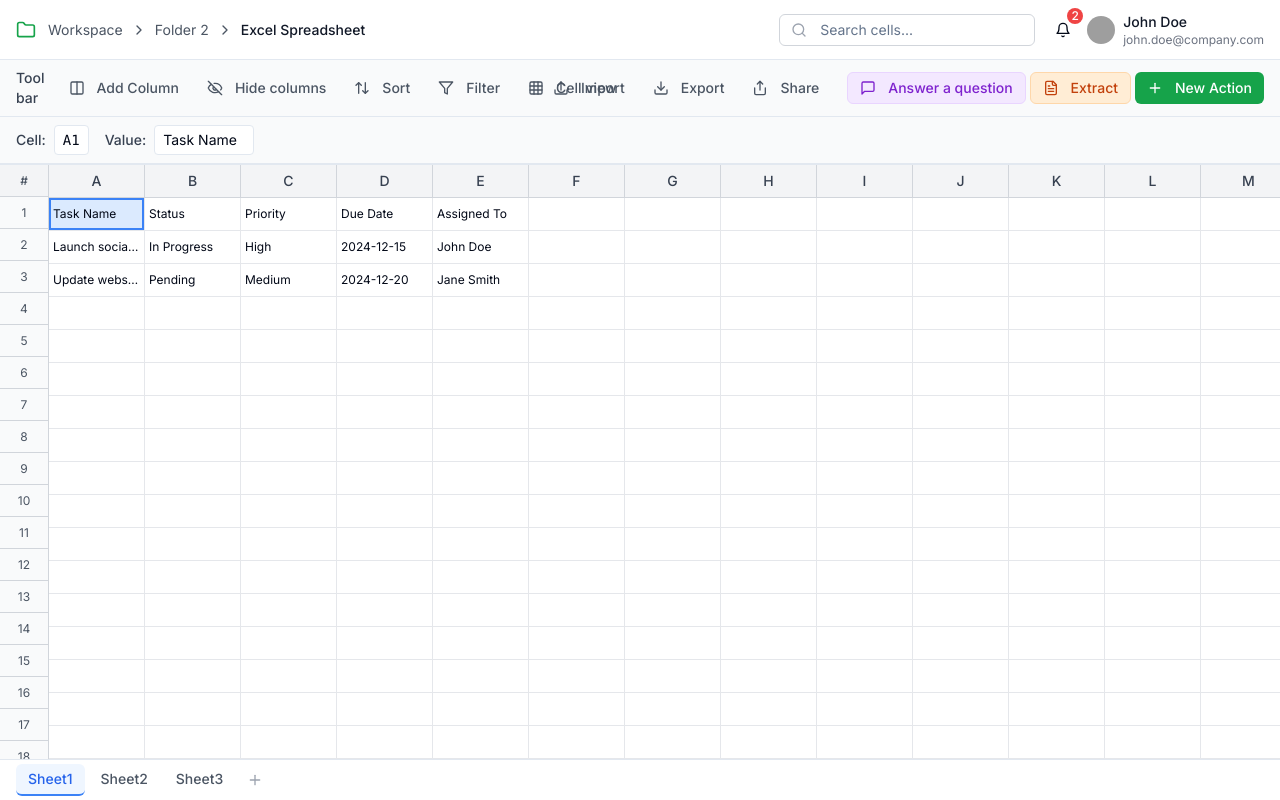
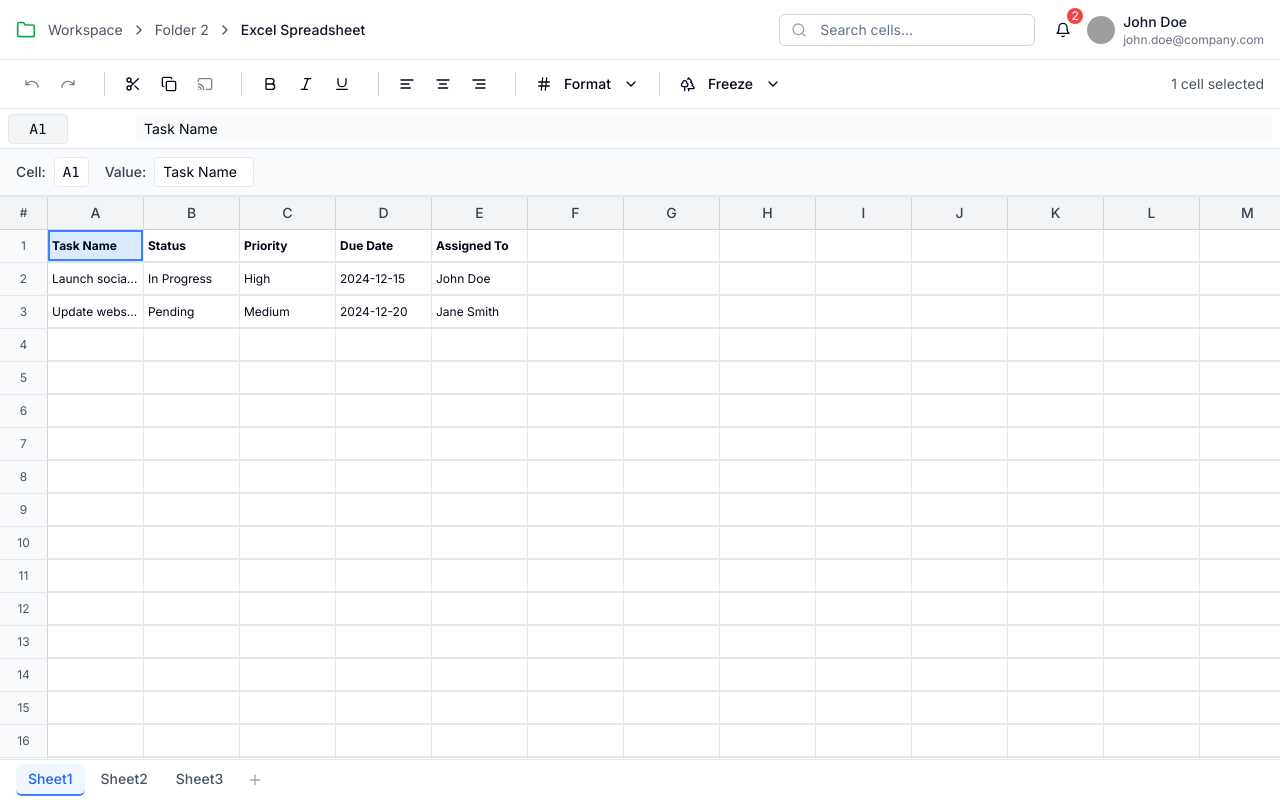
Before and after one commit to harshithgangone/Spreedsheet-Frontend, a Next.js app: page / in a window 1280 px wide. Built offline with nearby package versions, Linux system fonts and the light colour scheme; grey boxes are pictures that could not be loaded.

Commit message:
Updated excel-grid.tsx

```diff
--- a/app/globals.css
+++ b/app/globals.css
@@ -150,17 +150,11 @@
   scroll-behavior: smooth;
 }
 
-/* Text alignment classes */
-.text-left {
-  text-align: left;
-}
-
-.text-center {
-  text-align: center;
-}
-
-.text-right {
-  text-align: right;
+/* Text truncation for long content */
+.truncate {
+  overflow: hidden;
+  text-overflow: ellipsis;
+  white-space: nowrap;
 }
 
 /* Ensure proper grid layout */
@@ -182,33 +176,3 @@
   flex: 1;
   overflow: auto;
 }
-
-/* Custom scrollbar for better Excel-like experience */
-.custom-scrollbar {
-  scrollbar-width: thin;
-  scrollbar-color: #cbd5e1 #f8fafc;
-}
-
-.custom-scrollbar::-webkit-scrollbar {
-  width: 12px;
-  height: 12px;
-}
-
-.custom-scrollbar::-webkit-scrollbar-track {
-  background: #f8fafc;
-  border-radius: 6px;
-}
-
-.custom-scrollbar::-webkit-scrollbar-thumb {
-  background: #cbd5e1;
-  border-radius: 6px;
-  border: 2px solid #f8fafc;
-}
-
-.custom-scrollbar::-webkit-scrollbar-thumb:hover {
-  background: #94a3b8;
-}
-
-.custom-scrollbar::-webkit-scrollbar-corner {
-  background: #f8fafc;
-}
--- a/app/page.tsx
+++ b/app/page.tsx
@@ -1,52 +1,304 @@
 "use client"
 
-import { useState, useCallback } from "react"
+import { useState, useCallback, useEffect } from "react"
 import { SpreadsheetHeader } from "@/components/spreadsheet-header"
-import { SpreadsheetToolbar } from "@/components/spreadsheet-toolbar"
-import { ExcelGrid } from "@/components/excel-grid"
+import { SpreadsheetToolbarEnhanced } from "@/components/spreadsheet-toolbar-enhanced"
+import { EnhancedExcelGrid } from "@/components/enhanced-excel-grid"
 import { SpreadsheetTabs } from "@/components/spreadsheet-tabs"
-import { generateEmptyGrid, type GridData } from "@/lib/excel-data"
+import { FormulaBar } from "@/components/formula-bar"
+import { generateEmptyGrid, type GridData, type CellData } from "@/lib/excel-data"
+import { UndoRedoManager, ClipboardManager, parseFormula, formatCellValue } from "@/lib/spreadsheet-utils"
 
 export default function Home() {
   const [activeTab, setActiveTab] = useState("Sheet1")
-  const [gridData, setGridData] = useState<GridData>(generateEmptyGrid(100, 20)) // 100 rows, 20 columns
+  const [gridData, setGridData] = useState<GridData>(generateEmptyGrid(100, 20))
   const [searchQuery, setSearchQuery] = useState("")
   const [selectedCells, setSelectedCells] = useState<string[]>(["A1"])
   const [hiddenColumns, setHiddenColumns] = useState<string[]>([])
+  const [frozenRows, setFrozenRows] = useState(0)
+  const [frozenColumns, setFrozenColumns] = useState(0)
+
+  // Managers
+  const [undoRedoManager] = useState(() => new UndoRedoManager())
+  const [clipboardManager] = useState(() => new ClipboardManager())
+  const [canUndo, setCanUndo] = useState(false)
+  const [canRedo, setCanRedo] = useState(false)
+  const [hasClipboard, setHasClipboard] = useState(false)
+
+  // Update undo/redo state
+  useEffect(() => {
+    setCanUndo(undoRedoManager.canUndo())
+    setCanRedo(undoRedoManager.canRedo())
+  }, [gridData, undoRedoManager])
+
+  // Update clipboard state
+  useEffect(() => {
+    setHasClipboard(clipboardManager.hasData())
+  }, [clipboardManager])
 
   // Handle cell data updates
   const handleCellUpdate = useCallback((cellId: string, value: string) => {
-    setGridData((prevData) => ({
-      ...prevData,
-      [cellId]: {
-        ...prevData[cellId],
-        value,
-        formula: value.startsWith("=") ? value : undefined,
-      },
-    }))
+    setGridData((prevData) => {
+      const oldValue = prevData[cellId]?.value || ""
+
+      // Add to undo stack
+      undoRedoManager.addAction({
+        type: 'cell_update',
+        cellId,
+        oldValue,
+        newValue: value
+      })
+
+      // Parse formula if it starts with =
+      const processedValue = value.startsWith('=') ? value : value
+
+      const newData = {
+        ...prevData,
+        [cellId]: {
+          ...prevData[cellId],
+          value: processedValue,
+          formula: value.startsWith('=') ? value : undefined,
+        },
+      }
+
+      // Recalculate formulas that depend on this cell
+      Object.keys(newData).forEach(key => {
+        const cell = newData[key]
+        if (cell.formula && cell.formula.includes(cellId)) {
+          const calculatedValue = parseFormula(cell.formula, newData)
+          newData[key] = { ...cell, value: calculatedValue }
+        }
+      })
+
+      return newData
+    })
     console.log(`Updated cell ${cellId} to: ${value}`)
-  }, [])
+  }, [undoRedoManager])
 
-  // Handle adding new columns
+  // Undo/Redo operations
+  const handleUndo = useCallback(() => {
+    const action = undoRedoManager.undo()
+    if (action && action.type === 'cell_update' && action.cellId && action.oldValue !== undefined) {
+      setGridData(prevData => ({
+        ...prevData,
+        [action.cellId!]: {
+          ...prevData[action.cellId!],
+          value: action.oldValue!,
+          formula: action.oldValue!.startsWith('=') ? action.oldValue! : undefined,
+        }
+      }))
+    }
+  }, [undoRedoManager])
+
+  const handleRedo = useCallback(() => {
+    const action = undoRedoManager.redo()
+    if (action && action.type === 'cell_update' && action.cellId && action.newValue !== undefined) {
+      setGridData(prevData => ({
+        ...prevData,
+        [action.cellId!]: {
+          ...prevData[action.cellId!],
+          value: action.newValue!,
+          formula: action.newValue!.startsWith('=') ? action.newValue! : undefined,
+        }
+      }))
+    }
+  }, [undoRedoManager])
+
+  // Clipboard operations
+  const handleCopy = useCallback(() => {
+    const cellsData: Record<string, any> = {}
+    selectedCells.forEach(cellId => {
+      cellsData[cellId] = gridData[cellId] || { value: "", type: "text", style: {} }
+    })
+    clipboardManager.copy(cellsData, selectedCells.join(','))
+    setHasClipboard(true)
+    console.log('Copied cells:', selectedCells)
+  }, [selectedCells, gridData, clipboardManager])
+
+  const handlePaste = useCallback(() => {
+    const clipboardData = clipboardManager.paste()
+    if (!clipboardData || selectedCells.length === 0) return
+
+    const targetCell = selectedCells[0]
+    const [targetCol, targetRowStr] = targetCell.match(/^([A-Z]+)(\d+)$/) || []
+    const targetRow = parseInt(targetRowStr)
+
+    if (!targetCol || !targetRow) return
+
+    setGridData(prevData => {
+      const newData = { ...prevData }
+
+      Object.entries(clipboardData.cells).forEach(([sourceCellId, cellData]) => {
+        const [sourceCol, sourceRowStr] = sourceCellId.match(/^([A-Z]+)(\d+)$/) || []
+        const sourceRow = parseInt(sourceRowStr)
+
+        if (sourceCol && sourceRow) {
+          // Calculate offset
+          const colOffset = getColumnIndex(targetCol) - getColumnIndex(sourceCol)
+          const rowOffset = targetRow - sourceRow
+
+          // Calculate new position
+          const newCol = getColumnLetter(getColumnIndex(sourceCol) + colOffset)
+          const newRow = sourceRow + rowOffset
+          const newCellId = `${newCol}${newRow}`
+
+          if (newRow > 0 && newRow <= 100) {
+            newData[newCellId] = { ...cellData }
+          }
+        }
+      })
+
+      return newData
+    })
+    console.log('Pasted to:', targetCell)
+  }, [selectedCells, clipboardManager])
+
+  const handleCut = useCallback(() => {
+    handleCopy()
+    handleDelete()
+  }, [handleCopy])
+
+  const handleDelete = useCallback(() => {
+    setGridData(prevData => {
+      const newData = { ...prevData }
+      selectedCells.forEach(cellId => {
+        if (newData[cellId]) {
+          undoRedoManager.addAction({
+            type: 'cell_update',
+            cellId,
+            oldValue: newData[cellId].value,
+            newValue: ""
+          })
+          newData[cellId] = { ...newData[cellId], value: "", formula: undefined }
+        }
+      })
+      return newData
+    })
+  }, [selectedCells, undoRedoManager])
+
+  // Formatting operations
+  const handleFormatBold = useCallback(() => {
+    setGridData(prevData => {
+      const newData = { ...prevData }
+      selectedCells.forEach(cellId => {
+        if (!newData[cellId]) {
+          newData[cellId] = { value: "", type: "text", style: {} }
+        }
+        newData[cellId] = {
+          ...newData[cellId],
+          style: {
+            ...newData[cellId].style,
+            bold: !newData[cellId].style?.bold
+          }
+        }
+      })
+      return newData
+    })
+  }, [selectedCells])
+
+  const handleFormatItalic = useCallback(() => {
+    setGridData(prevData => {
+      const newData = { ...prevData }
+      selectedCells.forEach(cellId => {
+        if (!newData[cellId]) {
+          newData[cellId] = { value: "", type: "text", style: {} }
+        }
+        newData[cellId] = {
+          ...newData[cellId],
+          style: {
+            ...newData[cellId].style,
+            italic: !newData[cellId].style?.italic
+          }
+        }
+      })
+      return newData
+    })
+  }, [selectedCells])
+
+  const handleFormatUnderline = useCallback(() => {
+    // Implementation for underline formatting
+    console.log('Format underline:', selectedCells)
+  }, [selectedCells])
+
+  // Alignment operations
+  const handleAlignLeft = useCallback(() => {
+    console.log('Align left:', selectedCells)
+  }, [selectedCells])
+
+  const handleAlignCenter = useCallback(() => {
+    console.log('Align center:', selectedCells)
+  }, [selectedCells])
+
+  const handleAlignRight = useCallback(() => {
+    console.log('Align right:', selectedCells)
+  }, [selectedCells])
+
+  // Number formatting
+  const handleFormatNumber = useCallback((format: "text" | "number" | "currency" | "percentage" | "date") => {
+    setGridData(prevData => {
+      const newData = { ...prevData }
+      selectedCells.forEach(cellId => {
+        if (newData[cellId]) {
+          const formattedValue = formatCellValue(newData[cellId].value, format)
+          newData[cellId] = {
+            ...newData[cellId],
+            value: formattedValue,
+            type: format as any
+          }
+        }
+      })
+      return newData
+    })
+  }, [selectedCells])
+
+  // Row/Column operations
+  const handleInsertRow = useCallback((direction: "above" | "below") => {
+    console.log(`Insert row ${direction}:`, selectedCells)
+  }, [selectedCells])
+
+  const handleInsertColumn = useCallback((direction: "left" | "right") => {
+    console.log(`Insert column ${direction}:`, selectedCells)
+  }, [selectedCells])
+
+  const handleDeleteRow = useCallback(() => {
+    console.log('Delete row:', selectedCells)
+  }, [selectedCells])
+
+  const handleDeleteColumn = useCallback(() => {
+    console.log('Delete column:', selectedCells)
+  }, [selectedCells])
+
+  const handleFormatCell = useCallback((format: "text" | "number" | "date") => {
+    handleFormatNumber(format)
+  }, [handleFormatNumber])
+
+  // Freeze operations
+  const handleFreezeRows = useCallback(() => {
+    const activeRow = selectedCells[0] ? parseInt(selectedCells[0].match(/\d+/)?.[0] || "1") : 1
+    setFrozenRows(activeRow - 1)
+    console.log(`Frozen rows: ${activeRow - 1}`)
+  }, [selectedCells])
+
+  const handleFreezeColumns = useCallback(() => {
+    const activeCol = selectedCells[0] ? selectedCells[0].match(/^([A-Z]+)/)?.[1] : "A"
+    const colIndex = activeCol ? getColumnIndex(activeCol) : 0
+    setFrozenColumns(colIndex)
+    console.log(`Frozen columns: ${colIndex}`)
+  }, [selectedCells])
+
+  // Other operations
   const handleAddColumn = useCallback(() => {
     const currentColumns = Object.keys(gridData)
       .map((key) => key.match(/^([A-Z]+)/)?.[1])
       .filter(Boolean)
 
     const maxCol = Math.max(
-      ...currentColumns.map((col) => {
-        let num = 0
-        for (let i = 0; i < col!.length; i++) {
-          num = num * 26 + (col!.charCodeAt(i) - 64)
-        }
-        return num
-      }),
+      ...currentColumns.map((col) => getColumnIndex(col!)),
     )
 
-    const newColLetter = String.fromCharCode(65 + maxCol) // Next letter
+    const newColLetter = getColumnLetter(maxCol + 1)
     const newGridData = { ...gridData }
 
-    // Add new column cells
     for (let row = 1; row <= 100; row++) {
       const cellId = `${newColLetter}${row}`
       newGridData[cellId] = {
@@ -60,13 +312,11 @@ export default function Home() {
     console.log(`Added new column: ${newColLetter}`)
   }, [gridData])
 
-  // Handle search
   const handleSearch = useCallback((query: string) => {
     setSearchQuery(query)
     console.log(`Searching for: ${query}`)
   }, [])
 
-  // Handle hide columns
   const handleHideColumns = useCallback(() => {
     if (selectedCells.length > 0) {
       const columnsToHide = [...new Set(selectedCells.map((cell) => cell.match(/^([A-Z]+)/)?.[1]).filter(Boolean))]
@@ -75,70 +325,71 @@ export default function Home() {
     }
   }, [selectedCells, hiddenColumns])
 
-  // Toolbar actions
-  const handleFilter = () => {
-    console.log("Filter clicked - opening filter dialog")
-    alert("Filter functionality activated! You can now filter data.")
-  }
-
-  const handleImport = () => {
-    console.log("Import clicked")
-    alert("Import CSV/Excel files here!")
-  }
-
-  const handleExport = () => {
-    console.log("Export clicked - generating CSV")
-    const csvData = Object.entries(gridData)
-      .filter(([_, cell]) => cell.value)
-      .map(([cellId, cell]) => `${cellId},${cell.value}`)
-      .join("\n")
-
-    const blob = new Blob([`Cell,Value\n${csvData}`], { type: "text/csv" })
-    const url = window.URL.createObjectURL(blob)
-    const a = document.createElement("a")
-    a.href = url
-    a.download = "excel-data.csv"
-    a.click()
-    window.URL.revokeObjectURL(url)
-  }
-
-  const handleShare = () => {
-    console.log("Share clicked")
-    navigator.clipboard.writeText(window.location.href)
-    alert("Link copied to clipboard! Share this spreadsheet with others.")
-  }
-
-  const handleNewAction = () => {
-    console.log("New Action clicked")
-    alert("New action created! You can now add tasks or data.")
+  // Get active cell value for formula bar
+  const getActiveCellValue = () => {
+    const activeCell = selectedCells[0] || "A1"
+    return gridData[activeCell]?.value || ""
   }
 
   return (
     <div className="h-screen bg-white flex flex-col overflow-hidden">
       <SpreadsheetHeader onSearch={handleSearch} searchQuery={searchQuery} />
-      <SpreadsheetToolbar
-        onHideFields={handleHideColumns}
-        onSort={() => console.log("Sort menu opened")}
-        onFilter={handleFilter}
-        onImport={handleImport}
-        onExport={handleExport}
-        onShare={handleShare}
-        onNewAction={handleNewAction}
-        onAddColumn={handleAddColumn}
-        onAnswerQuestion={() => alert("AI Assistant: How can I help you with your spreadsheet?")}
-        onExtract={() => alert("Data extraction completed! Check the results.")}
-        hiddenFieldsCount={hiddenColumns.length}
+
+      <SpreadsheetToolbarEnhanced
+        selectedCells={selectedCells}
+        onFormatBold={handleFormatBold}
+        onFormatItalic={handleFormatItalic}
+        onFormatUnderline={handleFormatUnderline}
+        onAlignLeft={handleAlignLeft}
+        onAlignCenter={handleAlignCenter}
+        onAlignRight={handleAlignRight}
+        onFormatNumber={handleFormatNumber}
+        onUndo={handleUndo}
+        onRedo={handleRedo}
+        onCopy={handleCopy}
+        onPaste={handlePaste}
+        onCut={handleCut}
+        onFreezeRows={handleFreezeRows}
+        onFreezeColumns={handleFreezeColumns}
+        canUndo={canUndo}
+        canRedo={canRedo}
+        hasClipboard={hasClipboard}
       />
+
+      {/* Simple Formula Bar Implementation */}
+      <div className="flex items-center border-b bg-white px-2 py-1 gap-2 min-h-[40px]">
+        <div className="flex items-center gap-2 min-w-[120px]">
+          <div className="text-sm font-mono bg-gray-100 px-2 py-1 rounded border min-w-[60px] text-center">
+            {selectedCells[0] || "A1"}
+          </div>
+        </div>
+        <div className="flex-1 flex items-center gap-1">
+          <div className="flex-1 h-7 px-2 text-sm flex items-center bg-gray-50 rounded">
+            {getActiveCellValue() || <span className="text-gray-400">Select a cell to edit</span>}
+          </div>
+        </div>
+      </div>
 
       <div className="flex-1 flex flex-col overflow-hidden">
         <div className="flex-1 overflow-hidden">
-          <ExcelGrid
+          <EnhancedExcelGrid
             gridData={gridData}
             selectedCells={selectedCells}
             onCellSelect={setSelectedCells}
             onCellUpdate={handleCellUpdate}
             hiddenColumns={hiddenColumns}
             searchQuery={searchQuery}
+            frozenRows={frozenRows}
+            frozenColumns={frozenColumns}
+            onCopy={handleCopy}
+            onPaste={handlePaste}
+            onCut={handleCut}
+            onDelete={handleDelete}
+            onInsertRow={handleInsertRow}
+            onInsertColumn={handleInsertColumn}
+            onDeleteRow={handleDeleteRow}
+            onDeleteColumn={handleDeleteColumn}
+            onFormatCell={handleFormatCell}
           />
         </div>
 
@@ -147,3 +398,23 @@ export default function Home() {
     </div>
   )
 }
+
+// Helper functions
+function getColumnIndex(letter: string): number {
+  let result = 0
+  for (let i = 0; i < letter.length; i++) {
+    result = result * 26 + (letter.charCodeAt(i) - 64)
+  }
+  return result - 1
+}
+
+function getColumnLetter(index: number): string {
+  let result = ""
+  index += 1
+  while (index > 0) {
+    index--
+    result = String.fromCharCode(65 + (index % 26)) + result
+    index = Math.floor(index / 26)
+  }
+  return result
+}
--- a/components/excel-grid.tsx
+++ b/components/excel-grid.tsx
@@ -289,41 +289,18 @@ export function ExcelGrid({
         </div>
       </div>
 
-      {/* Main Grid Container */}
-      <div className="flex-1 flex overflow-hidden">
-        {/* Fixed Row Numbers Column */}
-        <div className="flex-shrink-0 bg-white border-r border-gray-300 z-20">
+      {/* Main Grid Container with Vertical Scrolling */}
+      <div className="flex-1 flex flex-col overflow-hidden">
+        {/* Fixed Column Headers */}
+        <div className="flex-shrink-0 bg-white border-b border-gray-300 z-20">
+          <div className="flex">
             {/* Top-left corner cell */}
-          <div className="w-12 h-8 bg-gray-100 border-b border-gray-300 flex items-center justify-center">
+            <div className="w-12 h-8 bg-gray-100 border-r border-gray-300 flex items-center justify-center sticky left-0 z-30 flex-shrink-0">
               <span className="text-xs font-medium text-gray-600">#</span>
             </div>
 
-          {/* Row numbers - scrollable vertically */}
-          <div className="overflow-y-auto h-full" style={{ height: 'calc(100vh - 200px)' }}>
-            {Array.from({ length: totalRows }, (_, rowIndex) => {
-              const rowNumber = rowIndex + 1
-              return (
-                <div
-                  key={rowNumber}
-                  className="w-12 h-8 px-1 bg-gray-50 border-b border-gray-300 flex items-center justify-center cursor-pointer hover:bg-gray-200 transition-colors"
-                  onClick={() => {
-                    const rowCells = visibleColumns.map((col) => `${col}${rowNumber}`)
-                    onCellSelect(rowCells)
-                  }}
-                >
-                  <span className="text-xs text-gray-600">{rowNumber}</span>
-                </div>
-              )
-            })}
-          </div>
-        </div>
-
-        {/* Scrollable Content Area */}
-        <div className="flex-1 flex flex-col overflow-hidden">
-          {/* Fixed Column Headers */}
-          <div className="flex-shrink-0 bg-white border-b border-gray-300 z-10">
-            <div className="overflow-x-auto">
-              <div className="flex">
+            {/* Column headers - scrollable horizontally */}
+            <div className="flex overflow-x-auto excel-scrollbar-horizontal">
               {visibleColumns.map((col) => (
                 <div
                   key={col}
@@ -340,13 +317,27 @@ export function ExcelGrid({
           </div>
         </div>
 
-          {/* Data Grid - Both horizontally and vertically scrollable */}
-          <div className="flex-1 overflow-auto" ref={gridRef}>
+        {/* Scrollable Data Area */}
+        <div className="flex-1 overflow-auto excel-scrollbar" ref={gridRef}>
           <div className="relative">
+            {/* Data Rows - All 100 rows */}
             {Array.from({ length: totalRows }, (_, rowIndex) => {
               const rowNumber = rowIndex + 1
               return (
                 <div key={rowNumber} className="flex border-b border-gray-200 hover:bg-green-25 transition-colors">
+                  {/* Row number - sticky on left */}
+                  <div
+                    className="w-12 h-8 px-1 bg-gray-50 border-r border-gray-300 flex items-center justify-center cursor-pointer hover:bg-gray-200 transition-colors sticky left-0 z-10 flex-shrink-0"
+                    onClick={() => {
+                      const rowCells = visibleColumns.map((col) => `${col}${rowNumber}`)
+                      onCellSelect(rowCells)
+                    }}
+                  >
+                    <span className="text-xs text-gray-600">{rowNumber}</span>
+                  </div>
+
+                  {/* Data cells - scrollable horizontally */}
+                  <div className="flex">
                     {visibleColumns.map((col) => {
                       const cellId = `${col}${rowNumber}`
                       const cellData = gridData[cellId]
@@ -360,7 +351,7 @@ export function ExcelGrid({
                           key={cellId}
                           id={`cell-${cellId}`}
                           className={cn(
-                            "w-24 h-8 border-r border-gray-200 cursor-cell relative flex items-center flex-shrink-0 px-1",
+                            "w-24 h-8 border-r border-gray-200 border-b border-gray-200 cursor-cell relative flex items-center flex-shrink-0",
                             isSelected && "bg-blue-100",
                             isActive && "ring-2 ring-blue-500 ring-inset",
                             !isSelected && !isActive && "hover:bg-green-50",
@@ -378,15 +369,14 @@ export function ExcelGrid({
                               className="h-6 text-xs border-0 p-1 focus:ring-0 bg-transparent w-full"
                             />
                           ) : (
-                            <div className="text-xs w-full overflow-hidden text-left">
-                              <div className="truncate">
-                                {cellValue ? highlightSearchText(cellValue) : ""}
-                              </div>
+                            <div className="text-xs w-full px-1 overflow-hidden">
+                              <div className="truncate">{cellValue ? highlightSearchText(cellValue) : ""}</div>
                             </div>
                           )}
                         </div>
                       )
                     })}
+                  </div>
                 </div>
               )
             })}
@@ -394,6 +384,5 @@ export function ExcelGrid({
         </div>
       </div>
     </div>
-    </div>
   )
 }
```
Lines whose indentation alone changed are shown as unchanged.
